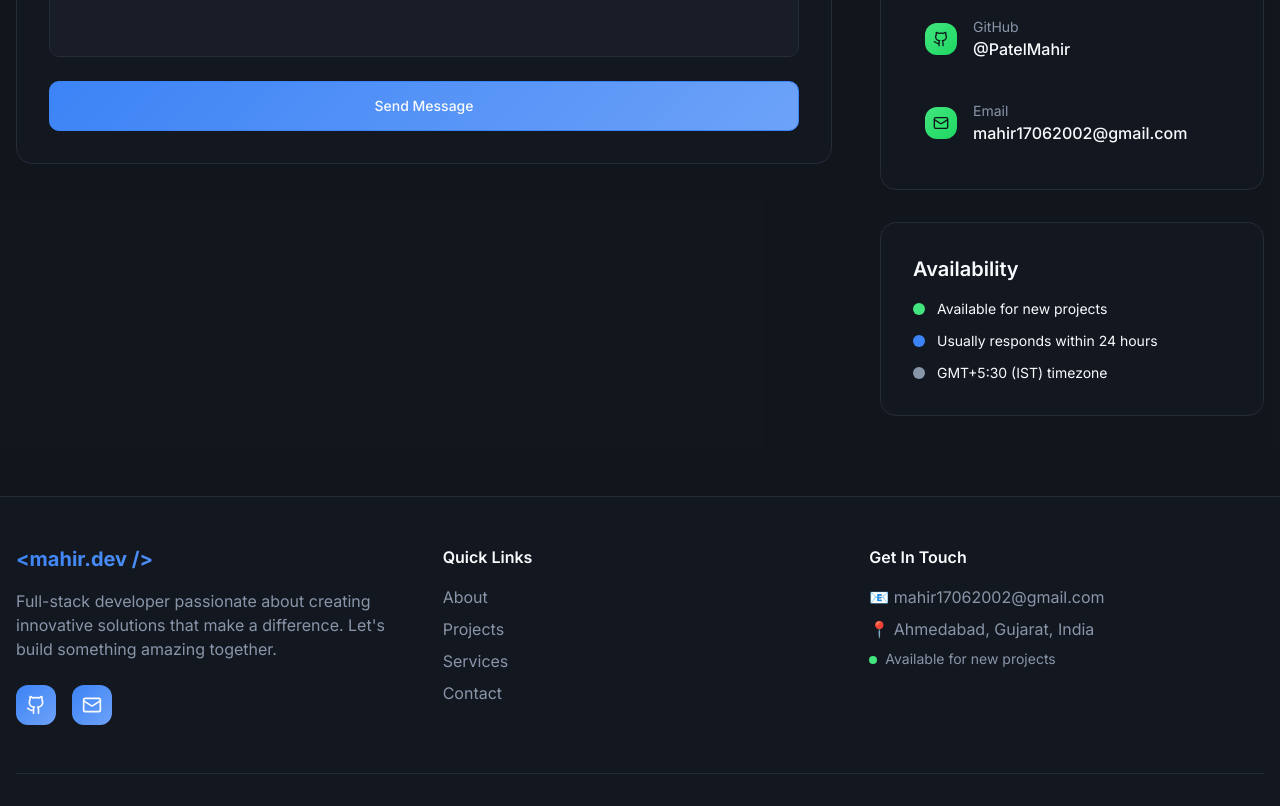
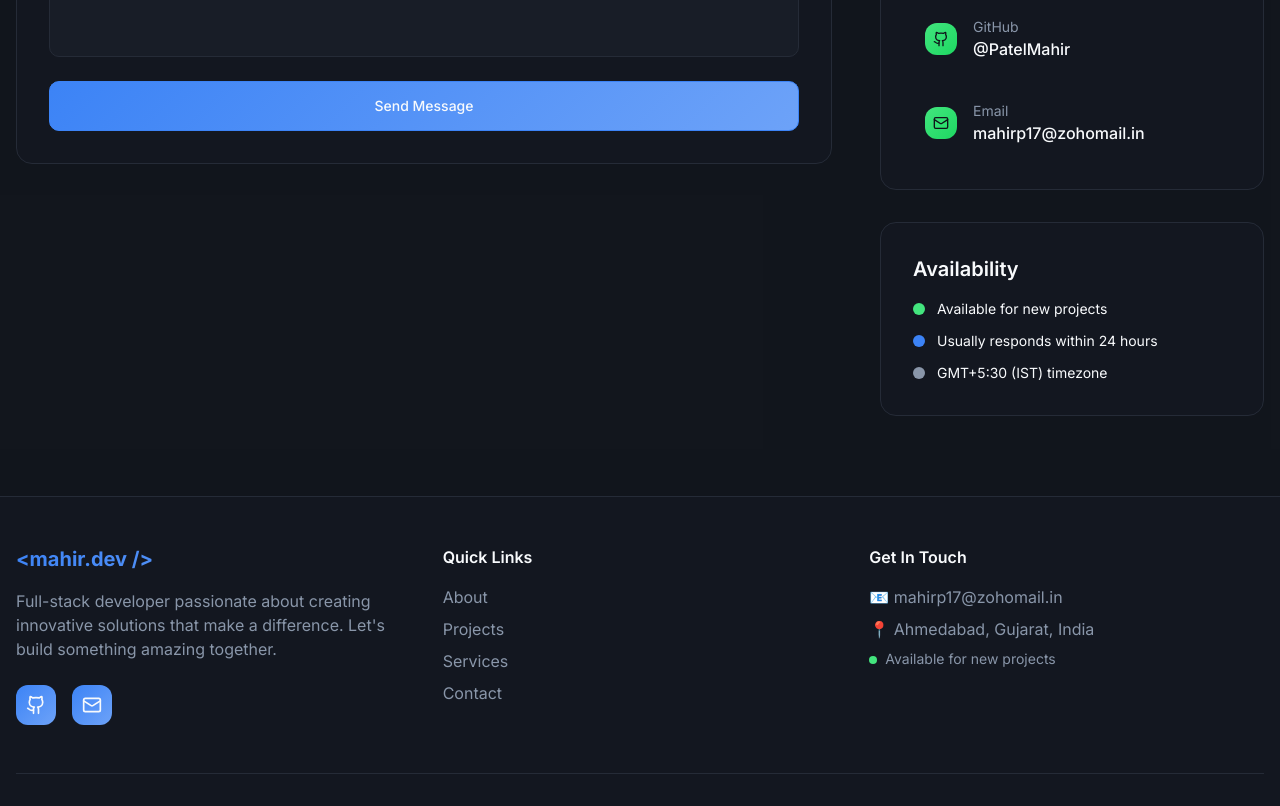
Before and after one commit to PatelMahir/mahirs-portfolio, a React (Vite) app: page / in a window 1280 px wide. Shown: the part 7680-8486 px from the top of the page. Built offline with nearby package versions, Linux system fonts and the light colour scheme; the HTML template or start-up script is replaced by a standard one.

Commit message:
Update email address

```diff
--- a/src/components/Contact.tsx
+++ b/src/components/Contact.tsx
@@ -52,8 +52,8 @@ const Contact = () => {
     {
       icon: Mail,
       label: "Email",
-      value: "mahir17062002@gmail.com",
-      href: "mailto:mahir17062002@gmail.com"
+      value: "mahirp17@zohomail.in",
+      href: "mailto:mahirp17@zohomail.in"
     },
     {
       icon: MapPin,
@@ -73,8 +73,8 @@ const Contact = () => {
     {
       icon: Mail,
       label: "Email",
-      href: "mailto:mahir17062002@gmail.com",
-      username: "mahir17062002@gmail.com"
+      href: "mailto:mahirp17@zohomail.in",
+      username: "mahirp17@zohomail.in"
     }
   ];
 
--- a/src/components/Footer.tsx
+++ b/src/components/Footer.tsx
@@ -11,7 +11,7 @@ const Footer = () => {
     },
     {
       icon: Mail,
-      href: "mailto:mahir17062002@gmail.com",
+      href: "mailto:mahirp17@zohomail.in",
       label: "Email"
     }
   ];
@@ -81,7 +81,7 @@ const Footer = () => {
           <div>
             <h4 className="font-semibold mb-4">Get In Touch</h4>
             <div className="space-y-2 text-muted-foreground">
-              <p>📧 mahir17062002@gmail.com</p>
+              <p>📧 mahirp17@zohomail.in</p>
               <p>📍 Ahmedabad, Gujarat, India</p>
               <p className="text-sm mt-4">
                 <span className="inline-block w-2 h-2 bg-accent rounded-full mr-2"></span>
```
